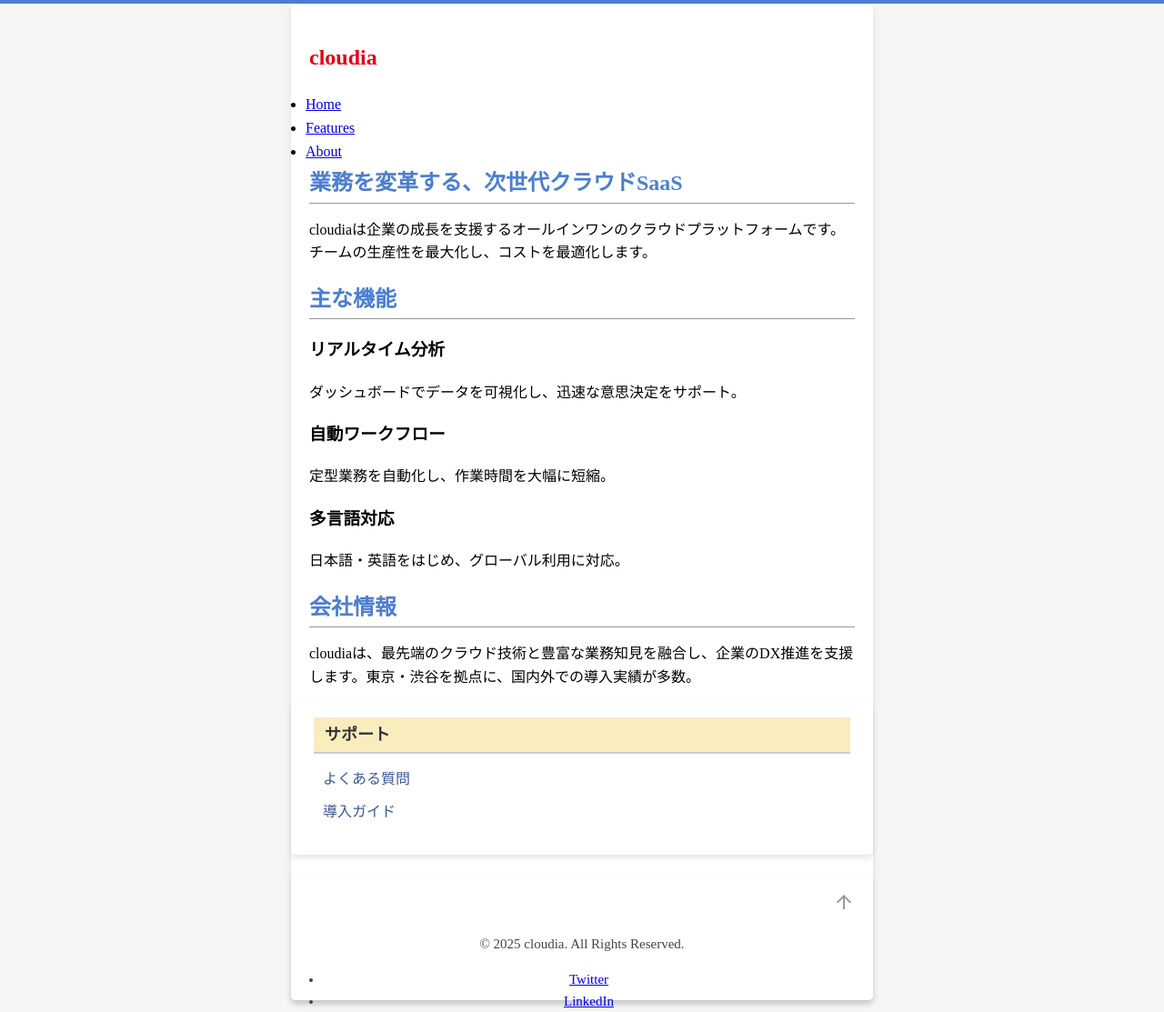
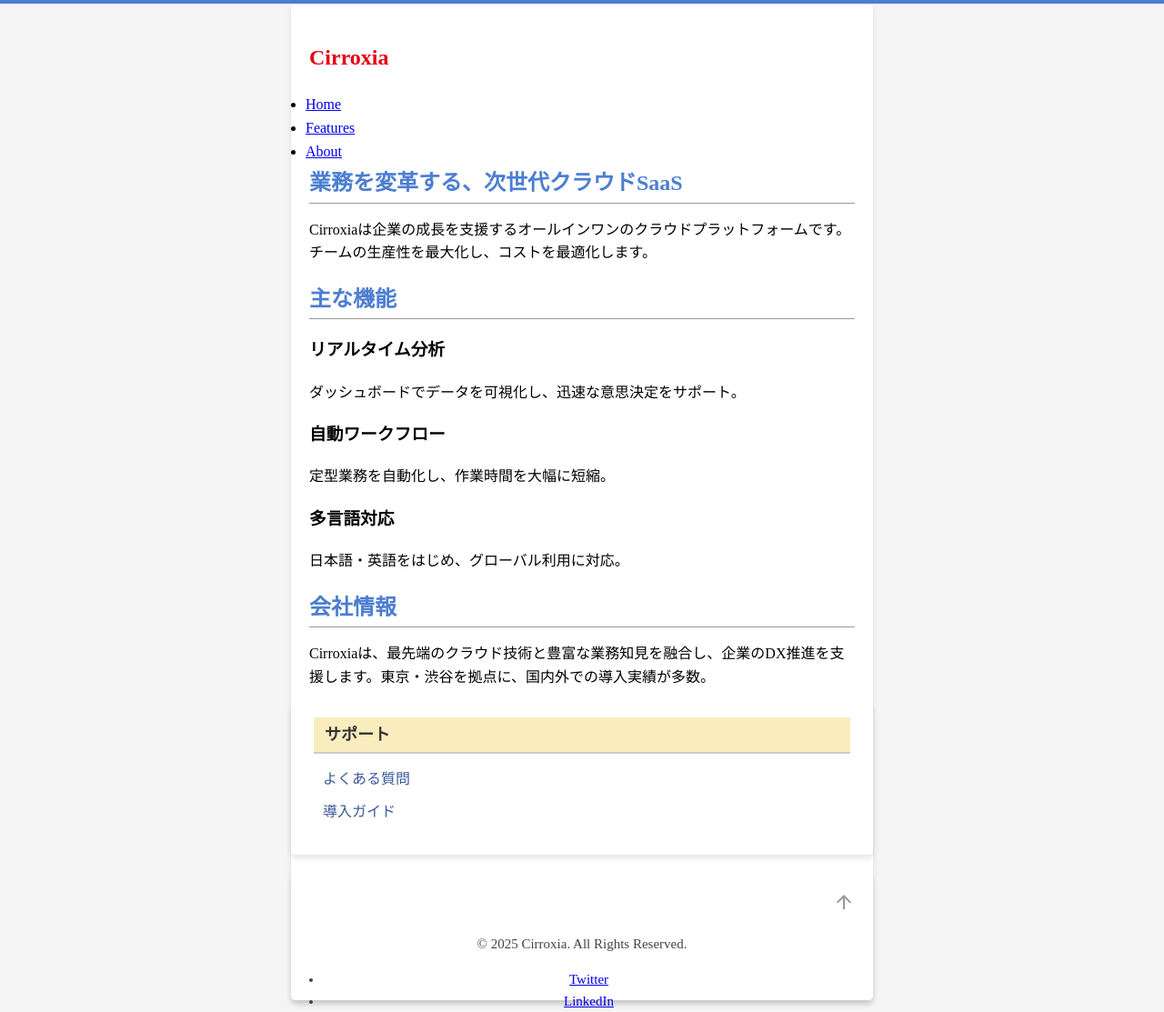
Before and after one commit to harurunsa/Cirroxia, a plain HTML site: page index.html in a window 1280 px wide. Shown: the whole page at 91% size. Drawn offline with Linux system fonts and the light colour scheme; files that its build step writes are made by us from their sources.

Commit message:
index.html

```diff
--- a/index.html
+++ b/index.html
@@ -2,9 +2,9 @@
 <html lang="ja">
 <head>
   <meta charset="UTF-8">
-  <title>cloudia - クラウド型SaaSプラットフォーム</title>
-  <meta name="keywords" content="cloudia,SaaS,クラウドサービス,業務効率化,ソフトウェア">
-  <meta name="description" content="cloudiaは企業の業務を加速させるクラウド型SaaSプラットフォームです。導入も簡単、サポート体制も万全で、あなたのビジネスを次のレベルへ。">
+  <title>Cirroxia - クラウド型SaaSプラットフォーム</title>
+  <meta name="keywords" content="Cirroxia,SaaS,クラウドサービス,業務効率化,ソフトウェア">
+  <meta name="description" content="Cirroxiaは企業の業務を加速させるクラウド型SaaSプラットフォームです。導入も簡単、サポート体制も万全で、あなたのビジネスを次のレベルへ。">
   <meta name="viewport" content="width=device-width, initial-scale=1.0">
   <link rel="stylesheet" href="styles/index.css">
 </head>
@@ -13,7 +13,7 @@
     <div id="inner">
       <header>
         <div class="logo">
-          <h1>cloudia</h1>
+          <h1>Cirroxia</h1>
         </div>
         <nav>
           <ul class="navbar">
@@ -26,7 +26,7 @@
       <main>
         <section id="home" class="hero">
           <h2>業務を変革する、次世代クラウドSaaS</h2>
-          <p>cloudiaは企業の成長を支援するオールインワンのクラウドプラットフォームです。チームの生産性を最大化し、コストを最適化します。</p>
+          <p>Cirroxiaは企業の成長を支援するオールインワンのクラウドプラットフォームです。チームの生産性を最大化し、コストを最適化します。</p>
         </section>
         <section id="features" class="features">
           <h2>主な機能</h2>
@@ -47,7 +47,7 @@
         </section>
         <section id="about" class="about">
           <h2>会社情報</h2>
-          <p>cloudiaは、最先端のクラウド技術と豊富な業務知見を融合し、企業のDX推進を支援します。東京・渋谷を拠点に、国内外での導入実績が多数。</p>
+          <p>Cirroxiaは、最先端のクラウド技術と豊富な業務知見を融合し、企業のDX推進を支援します。東京・渋谷を拠点に、国内外での導入実績が多数。</p>
         </section>
       </main>
       <aside>
@@ -64,7 +64,7 @@
           </svg></a>
         </div>
         <div class="footer-content">
-          <p>&copy; 2025 cloudia. All Rights Reserved.</p>
+          <p>&copy; 2025 Cirroxia. All Rights Reserved.</p>
           <ul class="social">
             <li><a href="#">Twitter</a></li>
             <li><a href="#">LinkedIn</a></li>
```
